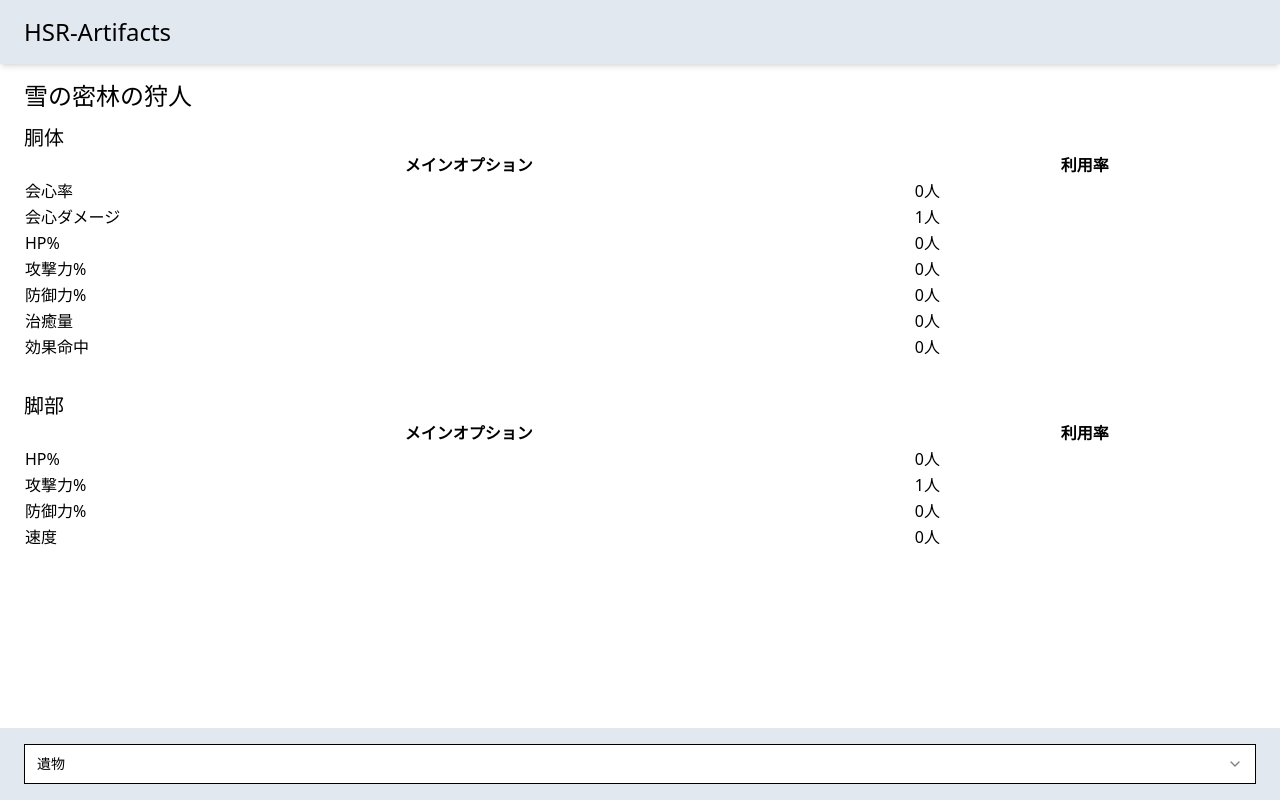
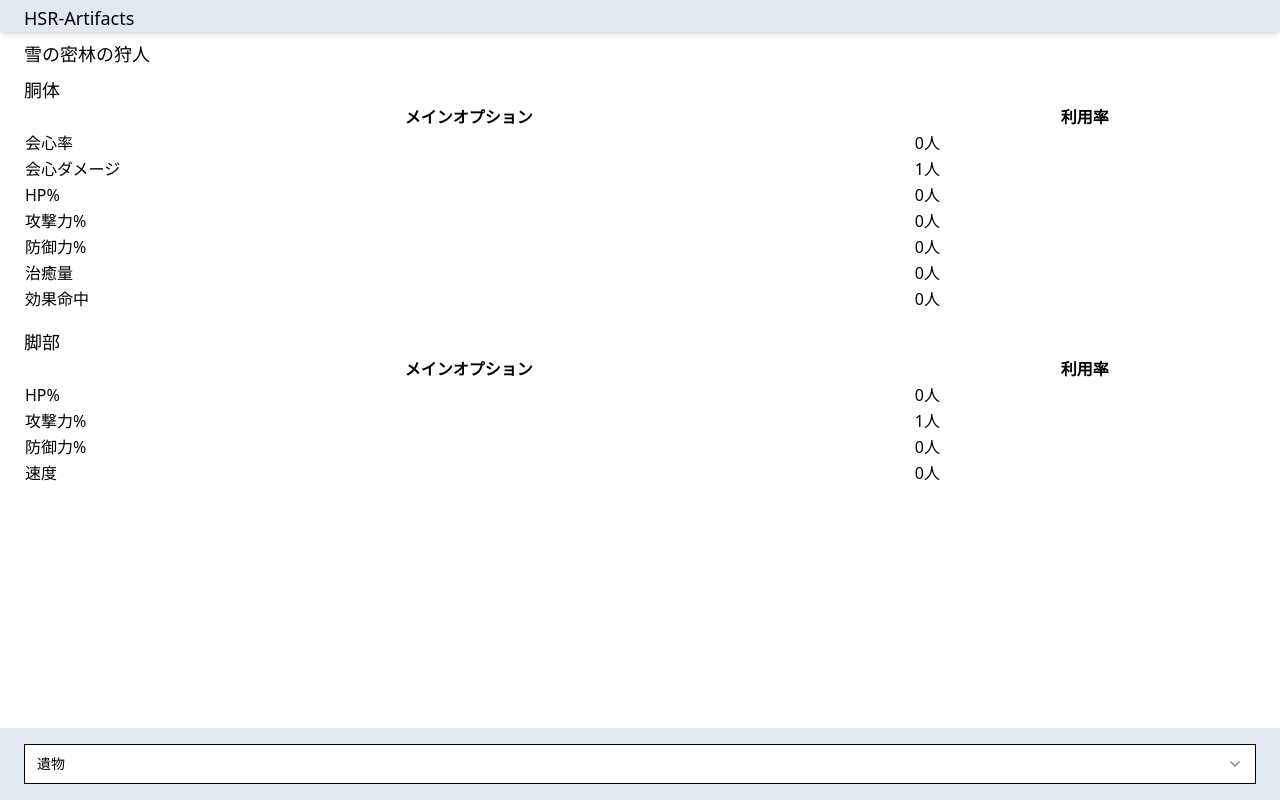
Before and after one commit to spinrock/HSR-Artifact, a React (Vite) app: page / in a window 1280 px wide. Built offline with nearby package versions, Linux system fonts and the light colour scheme.

Commit message:
オーブ&縄の表示切り替えを実装

```diff
--- a/src/App.tsx
+++ b/src/App.tsx
@@ -8,15 +8,16 @@ import {
   SelectTrigger,
   SelectValue,
 } from "@/components/ui/select";
-import { type ArtifactUsage, getArtifactUsage } from '@/app/features/usageArtifact/model';
+import { isArtifactId } from '@/app/entities/artifact/model';
 import { getArtifactList } from '@/app/entities/artifact/api';
 import { getOrnamentList } from '@/app/entities/ornament/api';
 import { getBuildsetList } from '@/app/entities/charactor/model';
 import { getCharactorList } from '@/app/entities/charactor/api';
+import { type ArtifactUsage, getArtifactUsage } from '@/app/features/usageArtifact/model';
 
 const Section: FC<{ title: string; data: ArtifactUsage[] }> = ({ title, data }) => (
-  <div className='mb-8'>
-    <p className='text-xl'>{title}</p>
+  <div className='mb-4'>
+    <p className='text-lg'>{title}</p>
     <Table data={data} />
   </div>
 );
@@ -30,17 +31,28 @@ const App: FC = () => {
   const artifactUsage = getArtifactUsage(filterArtifactId, getBuildsetList(getCharactorList()));
   const bodyData = artifactUsage.body;
   const footData = artifactUsage.foot;
+  const sphereData = artifactUsage.sphere;
+  const ropeData = artifactUsage.rope;
 
   return (
     <Fragment>
-      <div className='bg-slate-200 h-16 w-full shadow-md px-6 py-4'>
-        <p className='text-2xl'>HSR-Artifacts</p>
+      <div className='bg-slate-200 h-8 w-full shadow-md px-6 py-1'>
+        <p className='text-lg'>HSR-Artifacts</p>
       </div>
-      <div className='px-6 py-4 w-full'>
-        <p className='text-2xl'>{artifact?.name || '遺物を選択してください'}</p>
-        <div className='py-3'>
-          <Section title="胴体" data={bodyData} />
-          <Section title="脚部" data={footData} />
+      <div className='px-6 py-2 w-full'>
+        <p className='text-lg'>{artifact?.name || '遺物を選択してください'}</p>
+        <div className='py-2'>
+          {isArtifactId(filterArtifactId) ?
+          <>
+            <Section title="胴体" data={bodyData} />
+            <Section title="脚部" data={footData} />
+          </>
+          :
+          <>
+            <Section title="オーブ" data={sphereData} />
+            <Section title="縄" data={ropeData} />
+          </>
+          }
         </div>
       </div>
       <div className='fixed bottom-0 bg-slate-200 h-18 w-full px-6 py-4'>
```
